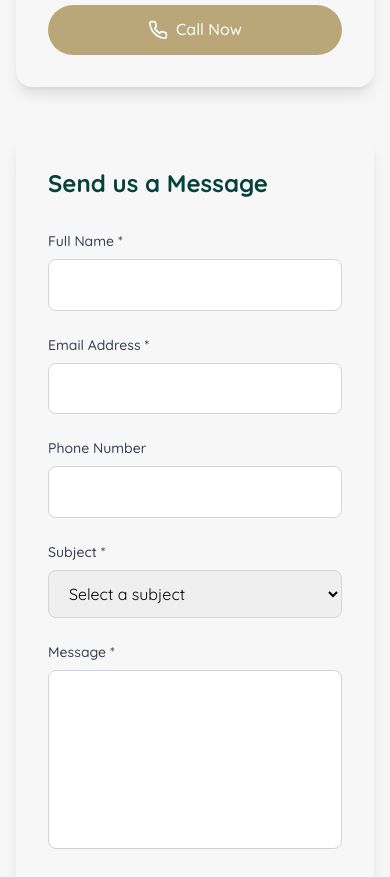
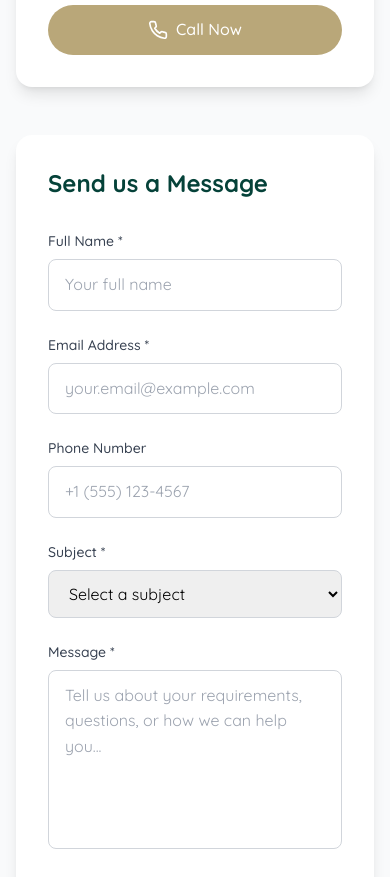
Before and after one commit to RamaTay/alshmaly, a React (Vite) app: page /contact in a window 390 px wide. Shown: the part 1120-1997 px from the top of the page. Built offline with nearby package versions, Linux system fonts and the light colour scheme; no server answers.

Commit message:
Updated ContactPage.tsx

```diff
--- a/src/pages/ContactPage.tsx
+++ b/src/pages/ContactPage.tsx
@@ -1,29 +1,6 @@
 import React, { useState } from 'react';
 import { MapPin, Phone, Mail, Clock, Send, MessageCircle, ChevronDown, ChevronUp } from 'lucide-react';
 import { ContactAPI } from '../lib/api/contact';
-
-const faqData = [
-  {
-    question: "What is your minimum order quantity?",
-    answer: "Our minimum order quantity varies by product. For most items, it's 1 ton, but we can accommodate smaller orders for sample testing."
-  },
-  {
-    question: "Do you provide certificates of origin and quality?",
-    answer: "Yes, we provide all necessary documentation including certificates of origin, quality certificates, and phytosanitary certificates for international shipping."
-  },
-  {
-    question: "What are your payment terms?",
-    answer: "We accept various payment methods including T/T, L/C, and other internationally recognized payment terms. Specific terms can be discussed based on order size and relationship."
-  },
-  {
-    question: "How long does shipping take?",
-    answer: "Shipping times vary by destination. Typically, it takes 2-4 weeks for sea freight and 3-7 days for air freight to most international destinations."
-  },
-  {
-    question: "Do you offer private labeling services?",
-    answer: "Yes, we offer private labeling services with your brand. We can customize packaging design and labeling according to your specifications."
-  }
-];
 
 const ContactPage = () => {
   const [formData, setFormData] = useState({
@@ -35,7 +12,7 @@ const ContactPage = () => {
   });
   const [isSubmitting, setIsSubmitting] = useState(false);
   const [submitMessage, setSubmitMessage] = useState('');
-  const [openFAQ, setOpenFAQ] = useState([]); // مفتوح أو مغلق حسب الفهرس
+  const [openFAQ, setOpenFAQ] = useState<number | null>(null);
 
   const handleInputChange = (e) => {
     const { name, value } = e.target;
@@ -47,12 +24,14 @@ const ContactPage = () => {
 
   const handleSubmit = async (e) => {
     e.preventDefault();
+
     try {
       setIsSubmitting(true);
       setSubmitMessage('');
 
       await ContactAPI.submitContactMessage(formData);
 
+      // Reset form
       setFormData({
         name: '',
         email: '',
@@ -60,6 +39,7 @@ const ContactPage = () => {
         subject: '',
         message: ''
       });
+
       setSubmitMessage('Thank you for your message! We will get back to you soon.');
     } catch (error) {
       console.error('Error submitting contact form:', error);
@@ -69,16 +49,35 @@ const ContactPage = () => {
     }
   };
 
-  const toggleFAQ = (index) => {
-    setOpenFAQ(prev =>
-      prev.includes(index)
-        ? prev.filter(i => i !== index)
-        : [...prev, index]
-    );
+  const toggleFAQ = (index: number) => {
+    setOpenFAQ(openFAQ === index ? null : index);
   };
 
+  const faqData = [
+    {
+      question: "What is your minimum order quantity?",
+      answer: "Our minimum order quantity varies by product. For most items, it's 1 ton, but we can accommodate smaller orders for sample testing."
+    },
+    {
+      question: "Do you provide certificates of origin and quality?",
+      answer: "Yes, we provide all necessary documentation including certificates of origin, quality certificates, and phytosanitary certificates for international shipping."
+    },
+    {
+      question: "What are your payment terms?",
+      answer: "We accept various payment methods including T/T, L/C, and other internationally recognized payment terms. Specific terms can be discussed based on order size and relationship."
+    },
+    {
+      question: "How long does shipping take?",
+      answer: "Shipping times vary by destination. Typically, it takes 2-4 weeks for sea freight and 3-7 days for air freight to most international destinations."
+    },
+    {
+      question: "Do you offer private labeling services?",
+      answer: "Yes, we offer private labeling services with your brand. We can customize packaging design and labeling according to your specifications."
+    }
+  ];
+
   return (
-    <div className="min-h-screen bg-[#F7F7F7] pt-20">
+    <div className="min-h-screen bg-gray-50 pt-20">
       {/* Hero Section */}
       <section className="py-20 bg-[#054239] text-white">
         <div className="container mx-auto px-4">
@@ -92,26 +91,30 @@ const ContactPage = () => {
         </div>
       </section>
 
-      {/* Contact Section */}
       <section className="py-20">
         <div className="container mx-auto px-4">
-          <div className="flex flex-col lg:flex-row gap-12 items-stretch">
-            {/* Contact Info Card */}
-            <div className="w-full lg:w-1/3">
-              <div className="bg-[#f7f7f7] rounded-2xl p-8 shadow-lg h-full">
+          <div className="grid grid-cols-1 lg:grid-cols-3 gap-12">
+            {/* Contact Information */}
+            <div className="lg:col-span-1">
+              <div className="bg-white rounded-2xl p-8 shadow-lg h-fit sticky top-24">
                 <h2 className="text-2xl font-bold text-[#054239] mb-8">Get in Touch</h2>
+
                 <div className="space-y-6">
                   <div className="flex items-start space-x-4">
-                    <div className="w-12 h-12 bg-[#b9a779] rounded-full flex items-center justify-center">
+                    <div className="w-12 h-12 bg-[#b9a779] rounded-full flex items-center justify-center flex-shrink-0">
                       <MapPin size={20} className="text-white" />
                     </div>
                     <div>
                       <h3 className="font-semibold text-[#054239] mb-1">Address</h3>
-                      <p className="text-gray-600">Industrial Zone<br />Idlib, Syria</p>
+                      <p className="text-gray-600">
+                        Industrial Zone<br />
+                        Idlib, Syria
+                      </p>
                     </div>
                   </div>
+
                   <div className="flex items-start space-x-4">
-                    <div className="w-12 h-12 bg-[#b9a779] rounded-full flex items-center justify-center">
+                    <div className="w-12 h-12 bg-[#b9a779] rounded-full flex items-center justify-center flex-shrink-0">
                       <Phone size={20} className="text-white" />
                     </div>
                     <div>
@@ -120,8 +123,9 @@ const ContactPage = () => {
                       <p className="text-gray-600">+963 XXX XXX XXX</p>
                     </div>
                   </div>
+
                   <div className="flex items-start space-x-4">
-                    <div className="w-12 h-12 bg-[#b9a779] rounded-full flex items-center justify-center">
+                    <div className="w-12 h-12 bg-[#b9a779] rounded-full flex items-center justify-center flex-shrink-0">
                       <Mail size={20} className="text-white" />
                     </div>
                     <div>
@@ -130,8 +134,9 @@ const ContactPage = () => {
                       <p className="text-gray-600">sales@al-shamali.com</p>
                     </div>
                   </div>
+
                   <div className="flex items-start space-x-4">
-                    <div className="w-12 h-12 bg-[#b9a779] rounded-full flex items-center justify-center">
+                    <div className="w-12 h-12 bg-[#b9a779] rounded-full flex items-center justify-center flex-shrink-0">
                       <Clock size={20} className="text-white" />
                     </div>
                     <div>
@@ -144,6 +149,8 @@ const ContactPage = () => {
                     </div>
                   </div>
                 </div>
+
+                {/* Quick Contact Buttons */}
                 <div className="mt-8 space-y-3">
                   <button className="w-full bg-green-500 hover:bg-green-600 text-white py-3 px-4 rounded-full font-medium transition-all duration-300 flex items-center justify-center">
                     <MessageCircle size={20} className="mr-2" />
@@ -157,11 +164,13 @@ const ContactPage = () => {
               </div>
             </div>
 
-            {/* Contact Form */}
-            <div className="w-full lg:w-2/3">
-              <div className="bg-[#f7f7f7] rounded-2xl p-8 shadow-lg h-full flex flex-col">
+            {/* Contact Form and Map */}
+            <div className="lg:col-span-2 space-y-8">
+              {/* Contact Form */}
+              <div className="bg-white rounded-2xl p-8 shadow-lg">
                 <h2 className="text-2xl font-bold text-[#054239] mb-8">Send us a Message</h2>
-                <form onSubmit={handleSubmit} className="space-y-6 flex-grow flex flex-col">
+
+                <form onSubmit={handleSubmit} className="space-y-6">
                   {submitMessage && (
                     <div className={`p-4 rounded-lg ${
                       submitMessage.includes('Thank you')
@@ -172,29 +181,66 @@ const ContactPage = () => {
                     </div>
                   )}
 
-                  <div className="grid grid-cols-1 md:grid-cols-2 gap-6 flex-grow">
+                  <div className="grid grid-cols-1 md:grid-cols-2 gap-6">
                     <div>
-                      <label className="block text-sm font-medium text-gray-700 mb-2">Full Name *</label>
-                      <input type="text" name="name" value={formData.name} onChange={handleInputChange} required
-                        className="w-full px-4 py-3 border border-gray-300 rounded-lg focus:ring-2 focus:ring-[#b9a779] transition-all duration-300" />
+                      <label htmlFor="name" className="block text-sm font-medium text-gray-700 mb-2">
+                        Full Name *
+                      </label>
+                      <input
+                        type="text"
+                        id="name"
+                        name="name"
+                        value={formData.name}
+                        onChange={handleInputChange}
+                        required
+                        className="w-full px-4 py-3 border border-gray-300 rounded-lg focus:ring-2 focus:ring-[#b9a779] focus:border-transparent transition-all duration-300"
+                        placeholder="Your full name"
+                      />
                     </div>
                     <div>
-                      <label className="block text-sm font-medium text-gray-700 mb-2">Email Address *</label>
-                      <input type="email" name="email" value={formData.email} onChange={handleInputChange} required
-                        className="w-full px-4 py-3 border border-gray-300 rounded-lg focus:ring-2 focus:ring-[#b9a779] transition-all duration-300" />
+                      <label htmlFor="email" className="block text-sm font-medium text-gray-700 mb-2">
+                        Email Address *
+                      </label>
+                      <input
+                        type="email"
+                        id="email"
+                        name="email"
+                        value={formData.email}
+                        onChange={handleInputChange}
+                        required
+                        className="w-full px-4 py-3 border border-gray-300 rounded-lg focus:ring-2 focus:ring-[#b9a779] focus:border-transparent transition-all duration-300"
+                        placeholder="your.email@example.com"
+                      />
                     </div>
                   </div>
 
                   <div className="grid grid-cols-1 md:grid-cols-2 gap-6">
                     <div>
-                      <label className="block text-sm font-medium text-gray-700 mb-2">Phone Number</label>
-                      <input type="tel" name="phone" value={formData.phone} onChange={handleInputChange}
-                        className="w-full px-4 py-3 border border-gray-300 rounded-lg focus:ring-2 focus:ring-[#b9a779] transition-all duration-300" />
+                      <label htmlFor="phone" className="block text-sm font-medium text-gray-700 mb-2">
+                        Phone Number
+                      </label>
+                      <input
+                        type="tel"
+                        id="phone"
+                        name="phone"
+                        value={formData.phone}
+                        onChange={handleInputChange}
+                        className="w-full px-4 py-3 border border-gray-300 rounded-lg focus:ring-2 focus:ring-[#b9a779] focus:border-transparent transition-all duration-300"
+                        placeholder="+1 (555) 123-4567"
+                      />
                     </div>
                     <div>
-                      <label className="block text-sm font-medium text-gray-700 mb-2">Subject *</label>
-                      <select name="subject" value={formData.subject} onChange={handleInputChange} required
-                        className="w-full px-4 py-3 border border-gray-300 rounded-lg focus:ring-2 focus:ring-[#b9a779] transition-all duration-300">
+                      <label htmlFor="subject" className="block text-sm font-medium text-gray-700 mb-2">
+                        Subject *
+                      </label>
+                      <select
+                        id="subject"
+                        name="subject"
+                        value={formData.subject}
+                        onChange={handleInputChange}
+                        required
+                        className="w-full px-4 py-3 border border-gray-300 rounded-lg focus:ring-2 focus:ring-[#b9a779] focus:border-transparent transition-all duration-300"
+                      >
                         <option value="">Select a subject</option>
                         <option value="product-inquiry">Product Inquiry</option>
                         <option value="bulk-order">Bulk Order</option>
@@ -207,48 +253,72 @@ const ContactPage = () => {
                   </div>
 
                   <div>
-                    <label className="block text-sm font-medium text-gray-700 mb-2">Message *</label>
-                    <textarea name="message" value={formData.message} onChange={handleInputChange} required rows={6}
-                      className="w-full px-4 py-3 border border-gray-300 rounded-lg focus:ring-2 focus:ring-[#b9a779] transition-all duration-300 resize-none" />
+                    <label htmlFor="message" className="block text-sm font-medium text-gray-700 mb-2">
+                      Message *
+                    </label>
+                    <textarea
+                      id="message"
+                      name="message"
+                      value={formData.message}
+                      onChange={handleInputChange}
+                      required
+                      rows={6}
+                      className="w-full px-4 py-3 border border-gray-300 rounded-lg focus:ring-2 focus:ring-[#b9a779] focus:border-transparent transition-all duration-300 resize-none"
+                      placeholder="Tell us about your requirements, questions, or how we can help you..."
+                    ></textarea>
                   </div>
 
-                  <button type="submit" disabled={isSubmitting}
-                    className="w-full bg-[#b9a779] hover:bg-[#054239] text-white py-4 px-6 rounded-full font-semibold transition-all duration-300 flex items-center justify-center group">
+                  <button
+                    type="submit"
+                    disabled={isSubmitting}
+                    className="w-full bg-[#b9a779] hover:bg-[#054239] text-white py-4 px-6 rounded-full font-semibold transition-all duration-300 flex items-center justify-center group"
+                  >
                     <Send size={20} className="mr-2 group-hover:translate-x-1 transition-transform duration-300" />
                     {isSubmitting ? 'Sending...' : 'Send Message'}
                   </button>
                 </form>
               </div>
-            </div>
-          </div>
 
-          {/* Map below full width */}
-          <div className="mt-12 bg-white rounded-2xl p-8 shadow-lg">
-            <h2 className="text-2xl font-bold text-[#054239] mb-6">Our Location</h2>
-            <div className="relative bg-gray-100 rounded-xl h-96 overflow-hidden">
-              <iframe
-                src="https://www.google.com/maps/embed?pb=!1m18!1m12!1m3!1d3153.835434509374!2d-122.42107968468141!3d37.77492927975903!2m3!1f0!2f0!3f0!3m2!1i1024!2i768!4f13.1!3m3!1m2!1s0x8085809c6c8f4459%3A0xb10ed6d9b5050fa5!2sIdlib%2C%20Syria!5e0!3m2!1sen!2sus!4v1635959542123!5m2!1sen!2sus"
-                width="100%"
-                height="100%"
-                style={{ border: 0 }}
-                allowFullScreen=""
-                loading="lazy"
-                referrerPolicy="no-referrer-when-downgrade"
-                className="rounded-xl"
-              ></iframe>
-            </div>
-            <div className="mt-6 p-4 bg-gray-50 rounded-xl">
-              <p className="text-gray-600 text-sm">
-                <strong>Note:</strong> For international clients, we provide comprehensive shipping and logistics support.
-                Our team will coordinate with you to ensure smooth delivery to your location.
-              </p>
+              {/* Map */}
+              <div className="bg-white rounded-2xl p-8 shadow-lg">
+                <h2 className="text-2xl font-bold text-[#054239] mb-6">Our Location</h2>
+                <div className="relative bg-gray-100 rounded-xl h-96 overflow-hidden">
+                  {/* Map Placeholder */}
+                  <div className="absolute inset-0 flex items-center justify-center">
+                    <div className="text-center">
+                      <MapPin size={64} className="text-[#b9a779] mx-auto mb-4" />
+                      <p className="text-gray-600 text-lg font-medium">Interactive Map</p>
+                      <p className="text-gray-500">Al-Shamali Location in Idlib, Syria</p>
+                    </div>
+                  </div>
+
+                  {/* In a real implementation, you would integrate with Google Maps, Mapbox, or similar */}
+                  <iframe
+                    src="https://www.google.com/maps/embed?pb=!1m18!1m12!1m3!1d3153.835434509374!2d-122.42107968468141!3d37.77492927975903!2m3!1f0!2f0!3f0!3m2!1i1024!2i768!4f13.1!3m3!1m2!1s0x8085809c6c8f4459%3A0xb10ed6d9b5050fa5!2sIdlib%2C%20Syria!5e0!3m2!1sen!2sus!4v1635959542123!5m2!1sen!2sus"
+                    width="100%"
+                    height="100%"
+                    style={{ border: 0 }}
+                    allowFullScreen=""
+                    loading="lazy"
+                    referrerPolicy="no-referrer-when-downgrade"
+                    className="rounded-xl"
+                  ></iframe>
+                </div>
+
+                <div className="mt-6 p-4 bg-gray-50 rounded-xl">
+                  <p className="text-gray-600 text-sm">
+                    <strong>Note:</strong> For international clients, we provide comprehensive shipping and logistics support.
+                    Our team will coordinate with you to ensure smooth delivery to your location.
+                  </p>
+                </div>
+              </div>
             </div>
           </div>
         </div>
       </section>
 
       {/* FAQ Section */}
-      <section className="py-20 bg-[#f7f7f7]">
+      <section className="py-20 bg-white">
         <div className="container mx-auto px-4">
           <div className="text-center mb-16">
             <h2 className="text-4xl font-bold text-[#054239] mb-4">Frequently Asked Questions</h2>
@@ -259,21 +329,21 @@ const ContactPage = () => {
 
           <div className="max-w-4xl mx-auto space-y-6">
             {faqData.map((faq, index) => (
-              <div key={index} className="bg-[#f7f7f7] rounded-xl overflow-hidden shadow-sm">
+              <div key={index} className="bg-gray-50 rounded-xl overflow-hidden">
                 <button
                   onClick={() => toggleFAQ(index)}
                   className="w-full p-6 text-left flex items-center justify-between hover:bg-gray-100 transition-colors duration-200"
                 >
                   <h3 className="text-lg font-semibold text-[#054239] pr-4">{faq.question}</h3>
                   <div className="flex-shrink-0">
-                    {openFAQ.includes(index) ? (
+                    {openFAQ === index ? (
                       <ChevronUp size={20} className="text-[#b9a779]" />
                     ) : (
                       <ChevronDown size={20} className="text-[#b9a779]" />
                     )}
                   </div>
                 </button>
-                {openFAQ.includes(index) && (
+                {openFAQ === index && (
                   <div className="px-6 pb-6">
                     <p className="text-gray-600 leading-relaxed">{faq.answer}</p>
                   </div>
```
